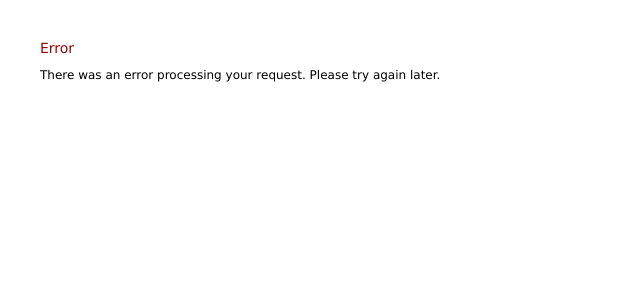
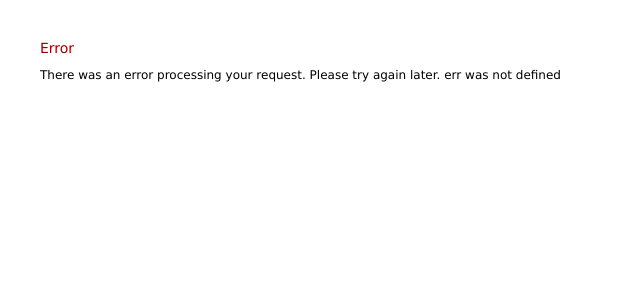
Before and after one commit to theodoremoreland/MovieIon, a Flask app: page /info/1 in a window 1280 px wide. Shown: the top 300 px of the page, without its empty margins (0-640 px from the left). Run offline with Flask 2, Linux system fonts and the light colour scheme; parts of the project's set-up code (start-up, migrations or seed data) failed here and were passed over.

Commit message:
error page now uses custom error when provided

```diff
--- a/application/templates/error.html
+++ b/application/templates/error.html
@@ -31,7 +31,12 @@
 
     <body>
         <h1>Error</h1>
-        <p>There was an error processing your request. Please try again later.</p>
+        {% if error_message is defined %}
+        <p>{{ error_message }}</p>
+        {% else %}
+        <p>There was an error processing your request. Please try again later. err was not defined</p>
+        {% endif %}
     </body>
 
+
 </html>
```
